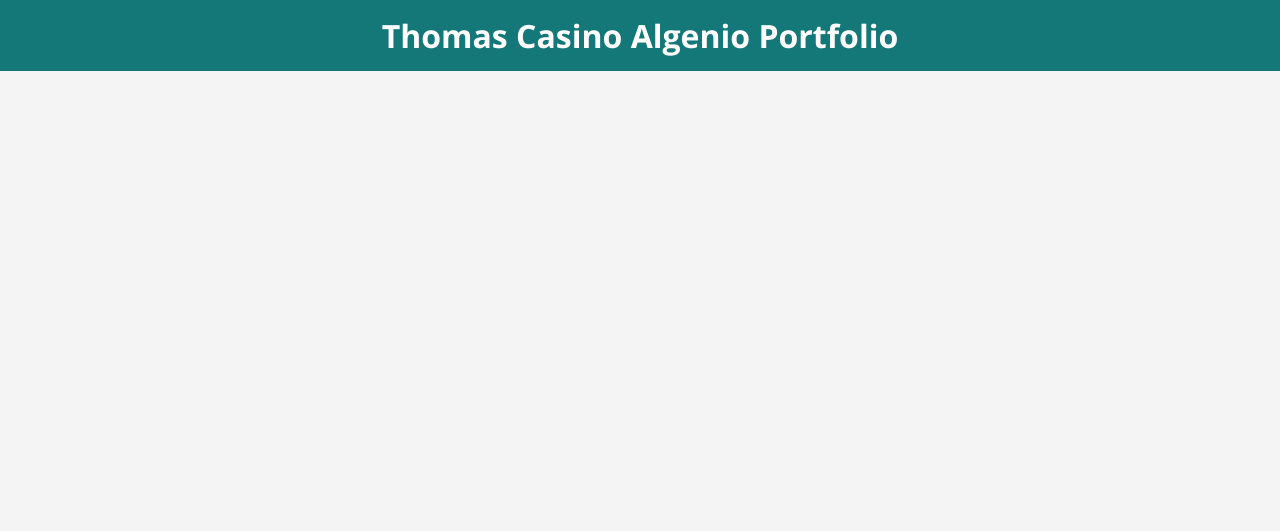
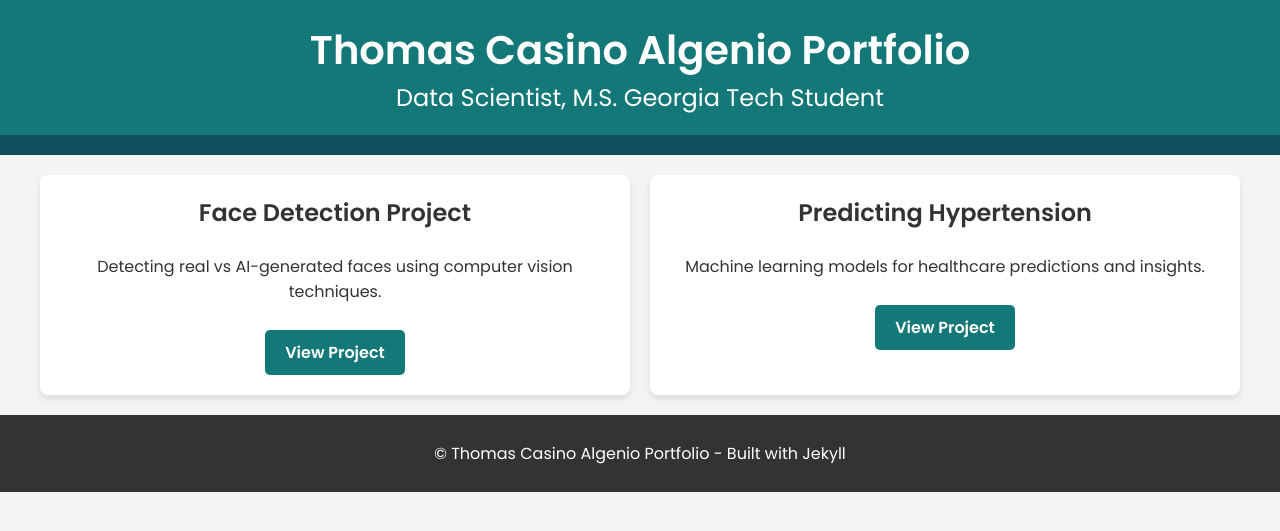
Before and after one commit to thomasalgenio/Thomas_Portfolio, a Jekyll site: the page built from images/README.md, in a window 1280 px wide. Shown: the top 531 px of the page. Built offline with Jekyll 4.4.1, drawn with Linux system fonts in a browser that asks for light colours; our own code applies the rules of GitHub Pages for plain Markdown files.

Commit message:
Update default.html

```diff
--- a/_layouts/default.html
+++ b/_layouts/default.html
@@ -1,61 +1,128 @@
 <!DOCTYPE html>
-<html lang="{{ site.lang | default: "en-US" }}">
+<html lang="en">
   <head>
     <meta charset="UTF-8">
-    <meta name="viewport" content="width=device-width, initial-scale=1">
+    <meta name="viewport" content="width=device-width, initial-scale=1.0">
     <title>{{ site.title }}</title>
-    <link href="https://fonts.googleapis.com/css2?family=Open+Sans:wght@400;700&display=swap" rel="stylesheet">
+    <link href="https://fonts.googleapis.com/css2?family=Poppins:wght@400;600&display=swap" rel="stylesheet">
     <style>
       body {
-        font-family: 'Open Sans', sans-serif;
+        font-family: 'Poppins', sans-serif;
         margin: 0;
         padding: 0;
         background-color: #f4f4f4;
         color: #333;
-        line-height: 1.6;
       }
 
       header {
         background: #157878;
+        padding: 20px 0;
+        text-align: center;
         color: white;
-        padding: 10px 20px;
-        text-align: center;
       }
 
       header h1 {
         margin: 0;
+        font-size: 2.5rem;
+      }
+
+      header h2 {
+        margin: 0;
+        font-weight: 400;
+      }
+
+      .nav {
+        display: flex;
+        justify-content: center;
+        background-color: #104f5b;
+        padding: 10px;
+      }
+
+      .nav a {
+        color: white;
+        text-decoration: none;
+        margin: 0 15px;
+        font-weight: bold;
+      }
+
+      .nav a:hover {
+        text-decoration: underline;
       }
 
       .projects {
-        display: flex;
-        flex-wrap: wrap;
-        gap: 10px;
-        justify-content: center;
+        display: grid;
+        gap: 20px;
+        grid-template-columns: repeat(auto-fit, minmax(300px, 1fr));
         padding: 20px;
+        max-width: 1200px;
+        margin: 0 auto;
       }
 
-      .btn {
-        display: inline-block;
-        padding: 10px 20px;
-        text-decoration: none;
-        color: white;
-        background-color: #157878;
-        border-radius: 5px;
-        transition: background-color 0.3s;
+      .project {
+        background: white;
+        border-radius: 8px;
+        box-shadow: 0 4px 6px rgba(0, 0, 0, 0.1);
+        padding: 20px;
+        text-align: center;
       }
 
-      .btn:hover {
-        background-color: #104f5b;
+      .project h3 {
+        margin-top: 0;
+        font-size: 1.5rem;
+      }
+
+      .project a {
+        display: inline-block;
+        margin-top: 10px;
+        padding: 10px 20px;
+        background: #157878;
+        color: white;
+        text-decoration: none;
+        border-radius: 5px;
+        font-weight: bold;
+      }
+
+      .project a:hover {
+        background: #104f5b;
+      }
+
+      footer {
+        text-align: center;
+        background: #333;
+        color: white;
+        padding: 10px 0;
       }
     </style>
   </head>
   <body>
     <header>
       <h1>{{ site.title }}</h1>
+      <h2>{{ site.description }}</h2>
     </header>
 
+    <nav class="nav">
+      {% for item in site.nav %}
+        <a href="{{ item.url }}">{{ item.title }}</a>
+      {% endfor %}
+    </nav>
+
     <main>
-      {{ content }}
+      <section class="projects">
+        <div class="project">
+          <h3>Face Detection Project</h3>
+          <p>Detecting real vs AI-generated faces using computer vision techniques.</p>
+          <a href="https://github.com/thomasalgenio/Sample_Projects/tree/main/Face_Detection_on_AI_Generated_Images">View Project</a>
+        </div>
+        <div class="project">
+          <h3>Predicting Hypertension</h3>
+          <p>Machine learning models for healthcare predictions and insights.</p>
+          <a href="https://github.com/thomasalgenio/Sample_Projects/tree/263caf5c4e4587d46c72187b9081874bf19cf1c5/Hypertension_Prediction">View Project</a>
+        </div>
+      </section>
     </main>
+
+    <footer>
+      <p>&copy; {{ site.title }} - Built with Jekyll</p>
+    </footer>
   </body>
 </html>
```
